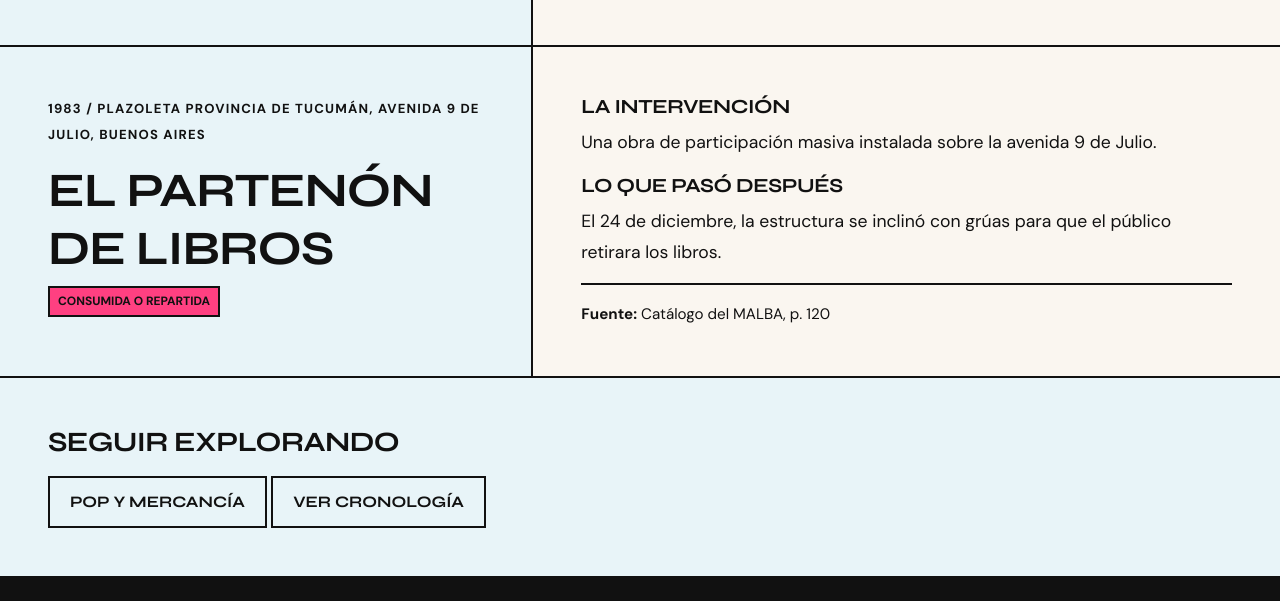
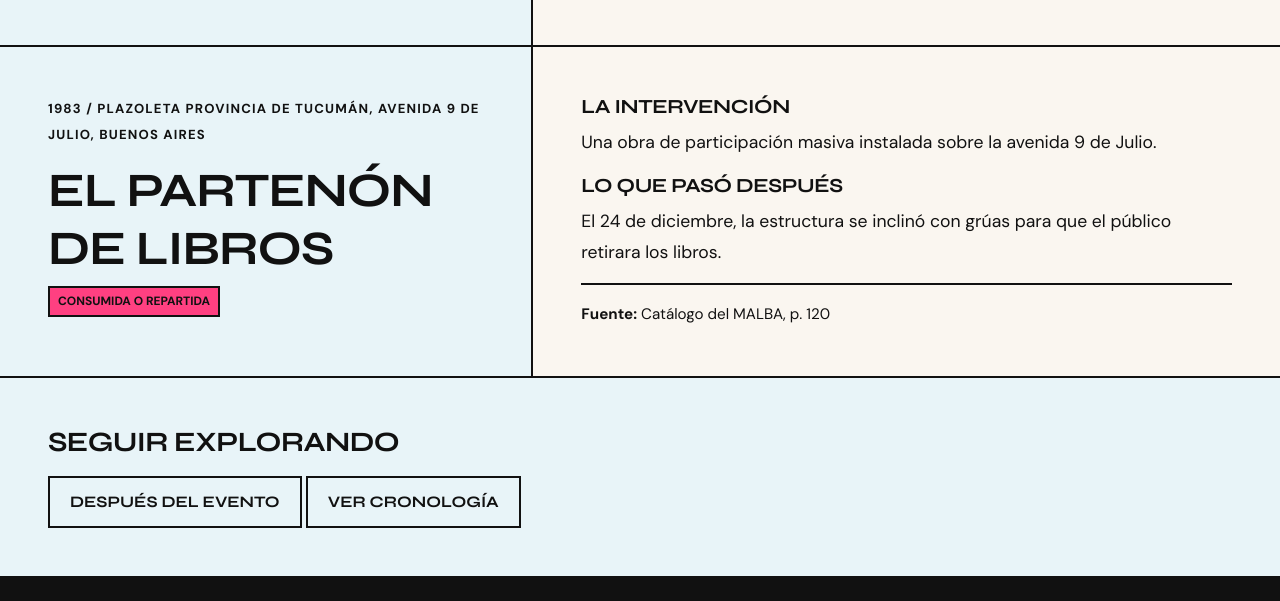
Before and after one commit to matiasdvassallo/INFO.TP2, a plain HTML site: page acciones/intervenir-ciudad.html in a window 1280 px wide. Shown: the part 1431-2032 px from the top of the page. Drawn offline with nearby package versions, Linux system fonts and the light colour scheme.

Commit message:
ajuste de hipervinculos en pagina de "desspues del evento"
Se ajustan los CTA cmabiando el copy de los botones y modificando el link del href!

```diff
--- a/acciones/intervenir-ciudad.html
+++ b/acciones/intervenir-ciudad.html
@@ -123,9 +123,10 @@
         </div>
       </div>
     </article>
+
     <section class="container-fluid p-4 p-md-5 cierre-seccion">
       <h2 class="h3 text-uppercase">Seguir explorando</h2>
-      <a class="btn btn-brutal mt-2" href="pop-mercancia.html">Pop y mercancía</a>
+      <a class="btn btn-brutal mt-2" href="../despues-del-evento.html">Después del evento</a>
       <a class="btn btn-brutal mt-2" href="../trayectoria/cronologia.html">Ver cronología</a>
     </section>
   </main>
```
